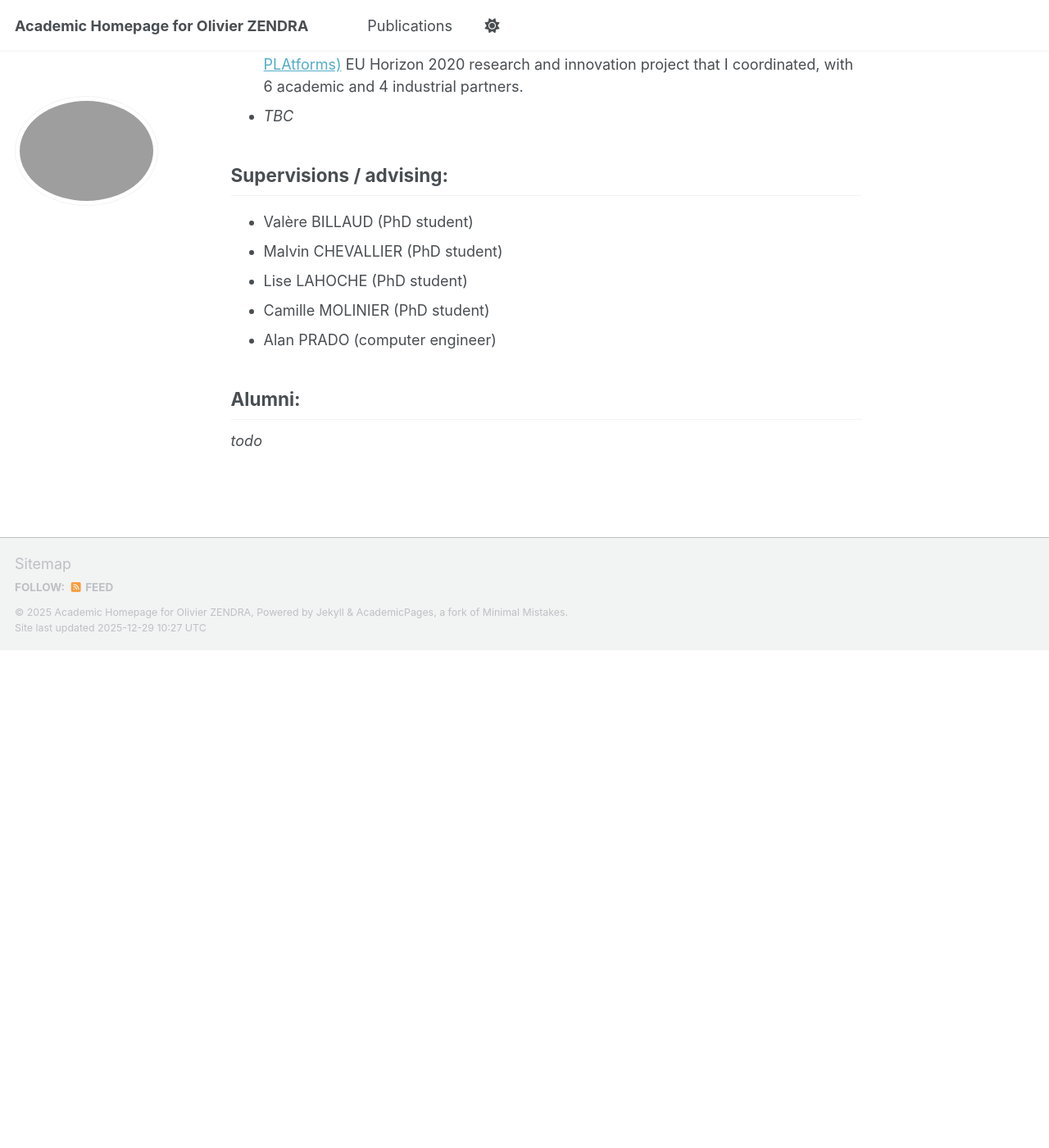
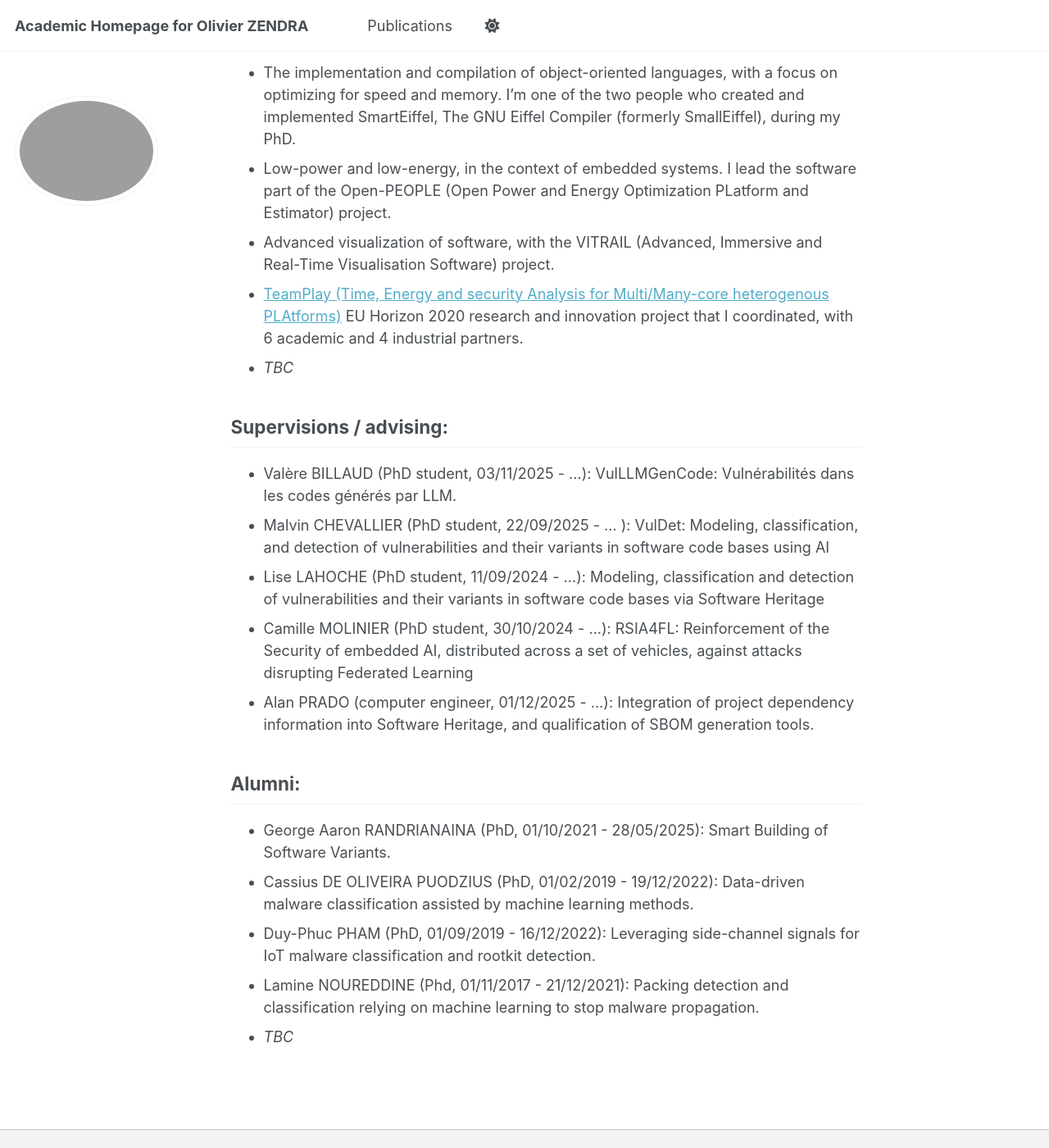
Before and after one commit to OlivierZendra/OlivierZendra.github.io, a Jekyll site: the page built from _pages/about.md, in a window 1280 px wide and 1400 px high, scrolled down 1212 px. Shown: the whole window at 82% size. Built offline with Jekyll 4.4.1, drawn with Linux system fonts in a browser that asks for light colours; a script bundle is joined from its source files by our own code; library files that are not in the unit come from our copies; before the commit the page ends 2005 px from its top, so only the background shows below that; some of the changed text lies outside the part shown.

Commit message:
Update front page about.md with PhD info, network info, alumni info

```diff
--- a/_pages/about.md
+++ b/_pages/about.md
@@ -30,7 +30,15 @@ Campus universitaire de Beaulieu,
 Avenue du Général Leclerc,
 35042 Rennes Cedex, FRANCE
 
+## Networks: ##
+- I'm a member of HiPEAC since 2006, of the HiPEAC Steering Committee representing Inria since 2018, and member of the HiPEAC Vision Editorial Board since 2016.
+- I'm a member of GDR Sci-Log (formerly GDR GPL).
+- I'm a member of GDR Sécurité.
+- I'm a member of ECSO.
+- *TBC*
+
 ## Current research projects: ##
+- SWH-Sec (SoftWare Heritage Security).
 *todo*
 
 ## Former research projects: ##
@@ -41,11 +49,19 @@ Avenue du Général Leclerc,
 - *TBC*
 
 ## Supervisions / advising: ##
-- Valère BILLAUD (PhD student)
-- Malvin CHEVALLIER (PhD student)
-- Lise LAHOCHE (PhD student)
-- Camille MOLINIER (PhD student)
-- Alan PRADO (computer engineer)
+- Valère BILLAUD (PhD student, 03/11/2025 - ...): VulLLMGenCode: Vulnérabilités dans les codes générés par LLM.
+- Malvin CHEVALLIER (PhD student, 22/09/2025 - ... ): VulDet: Modeling, classification, and detection of vulnerabilities and their variants in software code
+bases using AI
+- Lise LAHOCHE (PhD student, 11/09/2024 - ...): Modeling, classification and detection of vulnerabilities and their variants in software code bases
+via Software Heritage
+- Camille MOLINIER (PhD student, 30/10/2024 - ...): RSIA4FL: Reinforcement of the Security of embedded AI, distributed across a set of vehicles, against attacks disrupting
+Federated Learning
+- Alan PRADO (computer engineer, 01/12/2025 - ...): Integration of project dependency information into Software Heritage, and qualification of SBOM generation tools.
+
 
 ## Alumni: ##
-*todo*
+- George Aaron RANDRIANAINA (PhD, 01/10/2021 - 28/05/2025): Smart Building of Software Variants.
+- Cassius DE OLIVEIRA PUODZIUS (PhD, 01/02/2019 - 19/12/2022): Data-driven malware classification assisted by machine learning methods.
+- Duy-Phuc PHAM (PhD, 01/09/2019 - 16/12/2022): Leveraging side-channel signals for IoT malware classification and rootkit detection.
+- Lamine NOUREDDINE (Phd, 01/11/2017 - 21/12/2021): Packing detection and classification relying on machine learning to stop malware propagation.
+- *TBC*
```
